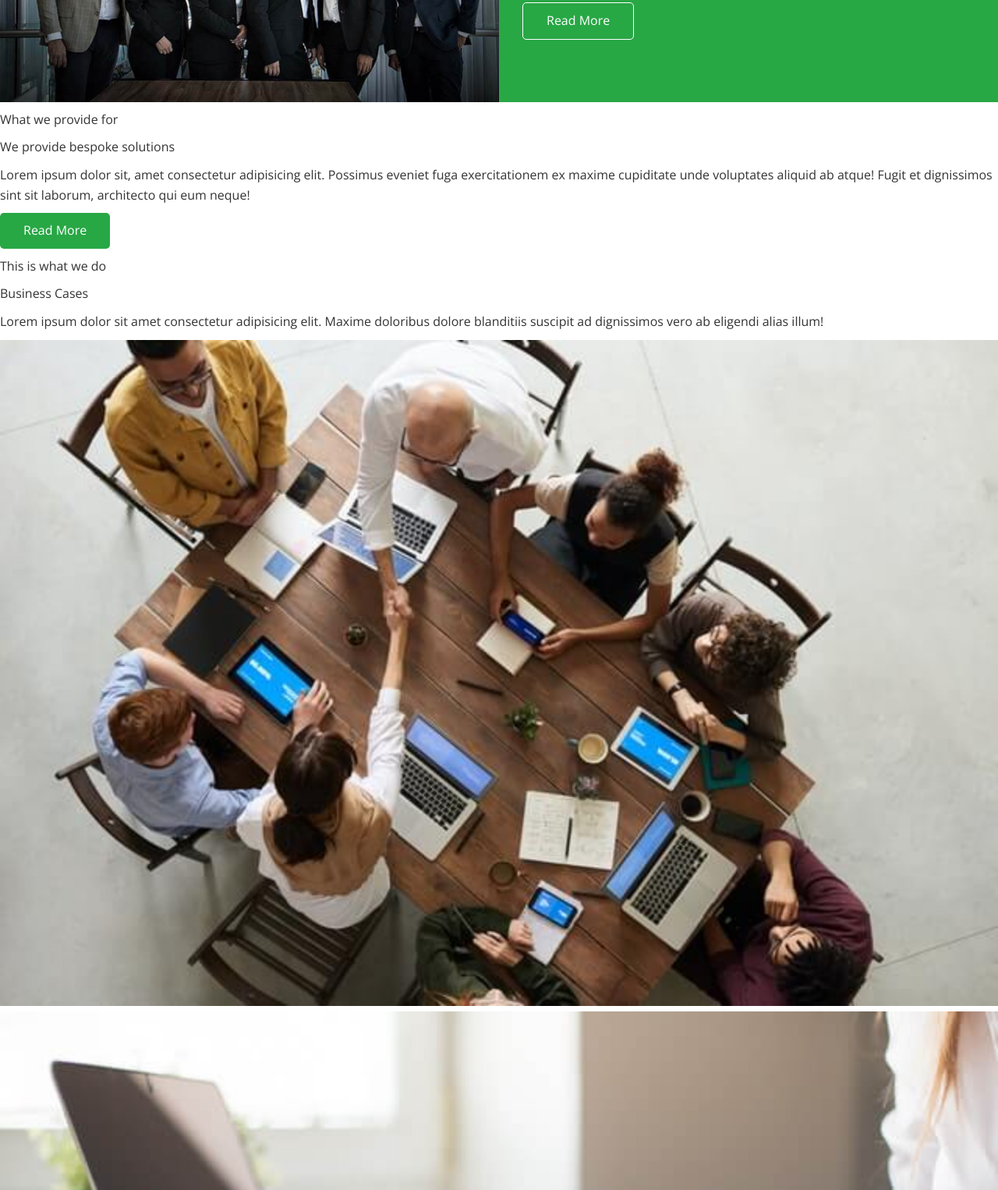
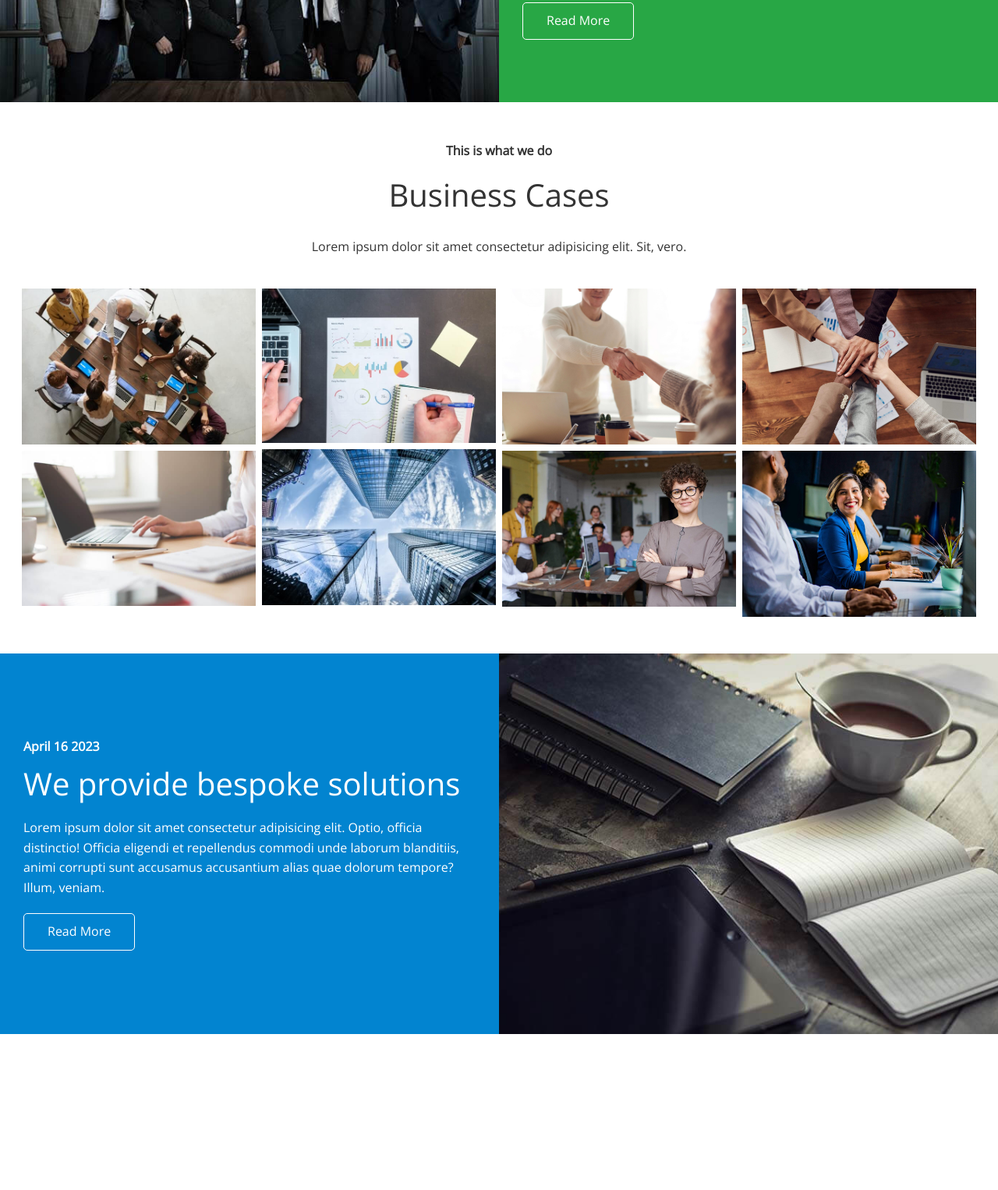
Before and after one commit to dominion-30/Learning, a plain HTML site: page edge_ledger_project/index.html in a window 1280 px wide. Shown: the part 1388-2914 px from the top of the page at 78% size. After the commit the page ends 2721 px from the top, so only its background shows below. Drawn offline with nearby package versions, Linux system fonts and the light colour scheme.

Commit message:
commit changes

```diff
--- a/edge_ledger_project/CSS/style.css
+++ b/edge_ledger_project/CSS/style.css
@@ -132,3 +132,8 @@ img{
     border-radius: 50%;
     margin-bottom: 15px;
 }
+
+.cases img:hover{
+    opacity: 0.7;
+
+}
--- a/edge_ledger_project/CSS/utility.css
+++ b/edge_ledger_project/CSS/utility.css
@@ -108,3 +108,41 @@
     margin: 20px 0;
 
 }
+
+/* Section header */
+.section-header{
+    padding: 30px;
+    display: flex;
+    flex-direction: column;
+    justify-content: center;
+    align-items: center;
+    text-align: center;
+}
+
+.section-header h2{
+    font-size: 40px;
+    margin: 20px 0;
+}
+
+.section-padding{
+    padding: 20px 20px 40px;
+}
+
+/* Flex grid */
+
+.flex-grid .row{
+    display: flex;
+    flex-wrap: wrap;
+    padding: 0 4px;
+}
+
+.flex-grid .column{
+    flex: 25%;
+    max-width: 25%;
+    padding: 0 4px;
+}
+
+.flex-columns.flex-reverse .row{
+    display: flex;
+    flex-direction: row-reverse;
+}
--- a/edge_ledger_project/index.html
+++ b/edge_ledger_project/index.html
@@ -97,31 +97,59 @@
             </div>
         </section>
 
+        <!-- Cases -->
+
+        <section id="cases" class="cases flex-grid section-padding">
+            <header class="section-header">
+                <h4>This is what we do</h4>
+                <h2>Business Cases</h2>
+                <p>Lorem ipsum dolor sit amet consectetur adipisicing elit. Sit, vero.</p>
+            </header>
+            <div class="row">
+                <div class="column">
+                    <img src="image_resources/cases/cases1.jpg" alt="">
+                    <img src="image_resources/cases/cases2.jpg" alt="">
+                </div>
+                <div class="column">
+                    <img src="image_resources/cases/cases3.jpg" alt="">
+                    <img src="image_resources/cases/cases4.jpg" alt="">
+                </div>
+                <div class="column">
+                    <img src="image_resources/cases/cases5.jpg" alt="">
+                    <img src="image_resources/cases/cases6.jpg" alt="">
+                </div>
+                <div class="column">
+                    <img src="image_resources/cases/cases7.jpg" alt="">
+                    <img src="image_resources/cases/cases8.jpg" alt="">
+                </div>
+            </div>
+        </section>
+
+        <!-- Blog -->
+        <section id="blog" class="blog flex-columns flex-reverse">
+
+            <div class="row">
+                <div class="column">
+                    <div class="column-1">
+                        <img src="image_resources/home/blog.jpg" alt="Image of books and a cup of coffie">
+                    </div>
+                </div>
+                <div class="column">
+                    <div class="column-2 bg-secondary">
+                        <h4>April 16 2023</h4>
+                        <h2>We provide bespoke solutions</h2>
+                        <p>Lorem ipsum dolor sit amet consectetur adipisicing elit. Optio, officia distinctio! Officia eligendi et repellendus commodi unde laborum blanditiis, animi corrupti sunt accusamus accusantium alias quae dolorum tempore? Illum, veniam.</p>
+                        <a href="#" class="btn btn-outline"><i class="fas fa-chevron"></i>Read More</a>
+                    </div>
+
+                </div>
+            </div>
+        </section>
 
 
-        <section id="bespoke" >
-            <p>What we provide for</p>
-            <div class="large-text">We provide bespoke solutions</div>
-            <p>Lorem ipsum dolor sit, amet consectetur adipisicing elit. Possimus eveniet fuga exercitationem ex maxime cupiditate unde voluptates aliquid ab atque! Fugit et dignissimos sint sit laborum, architecto qui eum neque!</p>
-            <a href="#" class="btn">Read More</a>
-        </section>
-
-        <section id="case">
-            <p>This is what we do</p>
-            <div class="large-text">Business Cases</div>
-            <p>Lorem ipsum dolor sit amet consectetur adipisicing elit. Maxime doloribus dolore blanditiis suscipit ad dignissimos vero ab eligendi alias illum!</p>
-            <div class="case-img">
-                <img src="image_resources/cases/cases1.jpg" alt="">
-            </div>
-            <div class="case-img">
-                <img src="image_resources/cases/cases2.jpg" alt="">
-            </div>
-            <div class="case-img">
-                <img src="image_resources/cases/cases3.jpg" alt="">
-            </div>
 
 
-        </section>
+
     </main>
 
 </body>
```
